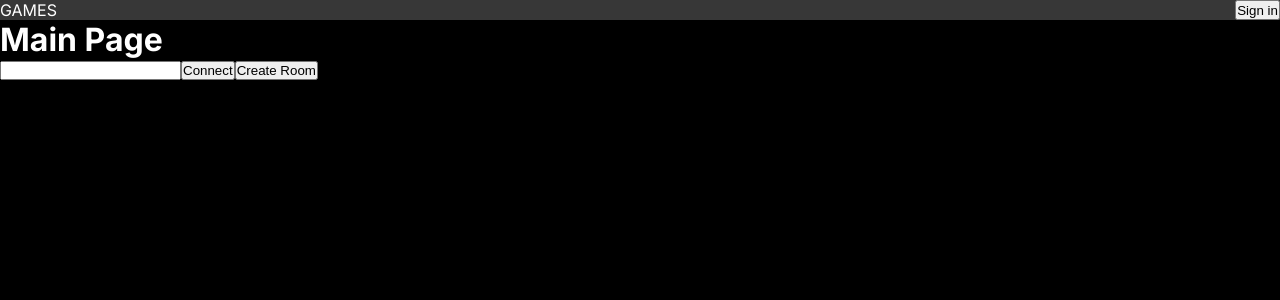
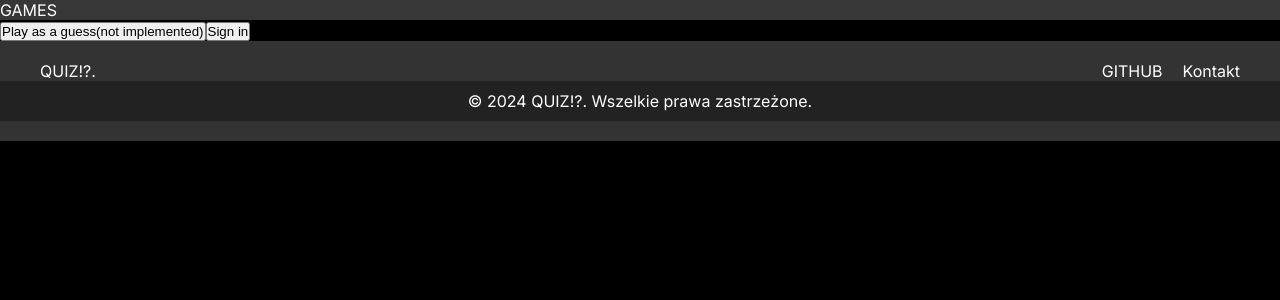
Before and after one commit to Mareczek1311/RiddleZone, a Next.js app in the folder bj_web_client/: page / in a window 1280 px wide. Shown: the top 300 px of the page. Built offline with nearby package versions, Linux system fonts and the light colour scheme; no server answers.

Commit message:
added login page and simple authentication

```diff
--- /dev/null
+++ b/bj_web_client/src/app/components/Footer/Footer.module.css
@@ -0,0 +1,46 @@
+/* Footer.module.css */
+
+.footer {
+    background-color: #333;
+    color: #fff;
+    padding: 20px 0;
+  }
+
+  .footerContent {
+    max-width: 1200px;
+    margin: 0 auto;
+    display: flex;
+    justify-content: space-between;
+    align-items: center;
+  }
+
+  .footerLinks {
+    list-style-type: none;
+    padding: 0;
+    margin: 0;
+  }
+
+  .footerLinks li {
+    display: inline;
+    margin-right: 20px;
+  }
+
+  .footerLinks li:last-child {
+    margin-right: 0;
+  }
+
+  .footerLinks li a {
+    color: #fff;
+    text-decoration: none;
+    transition: color 0.3s ease;
+  }
+
+  .footerLinks li a:hover {
+    color: #ccc;
+  }
+
+  .footerBottom {
+    background-color: #222;
+    padding: 10px 0;
+    text-align: center;
+  }
--- /dev/null
+++ b/bj_web_client/src/app/components/Footer/Footer.tsx
@@ -0,0 +1,21 @@
+import React from 'react';
+import styles from './Footer.module.css'; // Załóżmy, że masz osobny plik CSS dla styli footera
+
+export default function Footer() {
+  return (
+    <footer className={styles.footer}>
+      <div className={styles.footerContent}>
+        <p>QUIZ!?.</p>
+        <nav>
+          <ul className={styles.footerLinks}>
+            <li><a href="#">GITHUB</a></li>
+            <li><a href="#">Kontakt</a></li>
+          </ul>
+        </nav>
+      </div>
+      <div className={styles.footerBottom}>
+        <p>&copy; {new Date().getFullYear()} QUIZ!?. Wszelkie prawa zastrzeżone.</p>
+      </div>
+    </footer>
+  );
+}
--- /dev/null
+++ b/bj_web_client/src/app/components/LoginPage/LoginPage.tsx
@@ -0,0 +1,30 @@
+import styles from  './LoginPage.module.css';
+import React, { useState } from 'react';
+import { onAuthStateChangedHelper, signInWithGoogle, signOutUser } from '../firebase';
+import { User } from 'firebase/auth';
+
+
+interface ChildProps{
+    updateUser: (newValue: User | null) => void;
+}
+
+const LoginPage: React.FC<ChildProps> = ( { updateUser } ) => {
+
+    useState(() => {
+      const unsubscribe = onAuthStateChangedHelper((user) => {
+          updateUser(user);
+
+      })
+
+      return () => unsubscribe()
+    })
+
+    return (
+        <div>
+            <button onClick={ () => {} }>Play as a guess(not implemented)</button>
+            <button onClick={ signInWithGoogle }>Sign in</button>
+        </div>
+    )
+}
+
+export default LoginPage;
--- /dev/null
+++ b/bj_web_client/src/app/components/MainPage/MainPage.css
@@ -0,0 +1,37 @@
+.MainSection{
+    display: flex;
+    flex-direction: column;
+    align-items: center;
+    height: 100vh;
+    background-color: #252525;
+    padding: 0 20px;
+    text-align: center;
+    padding: 20px;
+}
+
+.ManageSection{
+    display: flex;
+    flex-direction: row;
+    align-items: center;
+    height: 60vh;
+    background-color: #252525;
+    padding: 0 20px;
+    text-align: center;
+    padding: 20px;
+}
+
+.JoinRoomSection{
+    display: flex;
+    flex-direction: column;
+    background-color: #252525;
+    padding: 0 20px;
+    padding: 20px;
+}
+
+.CreateRoomSection{
+    display: flex;
+    flex-direction: column;
+    background-color: #252525;
+    padding: 0 20px;
+    padding: 20px;
+}
--- a/bj_web_client/src/app/components/MainPage/MainPage.tsx
+++ b/bj_web_client/src/app/components/MainPage/MainPage.tsx
@@ -1,13 +1,32 @@
+import "./MainPage.css"
+
+import React, { useState } from "react";
+
+export function MainPage() {
+
+  const [inputValue, setInputValue] = useState("");
+
+  const handleInputChange = (event: React.ChangeEvent<HTMLInputElement>) => {
+    setInputValue(event.target.value);
+  };
 
 
-export function MainPage() {
   return (
-    <div>
+    <div className="MainSection">
         <h1>Main Page</h1>
-        <div className="MainSection">
-            <input />
-            <button>Connect</button>
+        <div className="ManageSection">
+          <div className="JoinRoomSection">
+            <input type="text"
+                  value = {inputValue}
+                  onChange = {handleInputChange}
+                  placeholder="Enter room id"
+            />
+            <button>Join Room</button>
+          </div>
+          <div className="CreateRoomSection">
+
             <button> Create Room </button>
+          </div>
         </div>
     </div>
   );
--- a/bj_web_client/src/app/components/Navbar/Navbar.tsx
+++ b/bj_web_client/src/app/components/Navbar/Navbar.tsx
@@ -8,15 +8,7 @@ import { getAuth, onAuthStateChanged, User } from "firebase/auth";
 
 export default function Navbar(){
 
-  const [user, setUser] = useState<null | User >(null)
 
-  useState(() => {
-    const unsubscribe = onAuthStateChangedHelper((user) => {
-        setUser(user);
-    })
-
-    return () => unsubscribe()
-  })
 
 
     return(
@@ -25,13 +17,7 @@ export default function Navbar(){
           GAMES
         </div>
 
-        {
-        user  ?
-            <button onClick={ signOutUser }>Sign out</button>
 
-            :
-            <button onClick={ signInWithGoogle }>Sign in</button>
-          }
      </div>
 
     )
--- a/bj_web_client/src/app/page.tsx
+++ b/bj_web_client/src/app/page.tsx
@@ -6,12 +6,16 @@ import { io } from "socket.io-client";
 import Games from "./components/QuizPage/QuizPage";
 import Head from "next/head";
 import { MainPage } from "./components/MainPage/MainPage";
+import Footer from "./components/Footer/Footer";
+import { User } from "firebase/auth";
+import LoginPage from "./components/LoginPage/LoginPage";
 
 let socket: any;
 
 export default function Home() {
 
   const [isLogged, setIsLogged] = useState(false)
+  const [user, setUser] = useState<User | null>(null)
 
   function connect(){
     socket = io("http://localhost:3001");
@@ -24,6 +28,10 @@ export default function Home() {
     });
   }
 
+  function updateUser(user : User | null){
+    setUser(user);
+  }
+
   function sendMessage(){
     socket.emit("Hello", "message")
   }
@@ -34,21 +42,10 @@ export default function Home() {
         <Navbar />
 
         {
-
-          /*
-        <button onClick={connect}>DOLACZ</button>
-
-          isLogged ?
-            <div>
-              <div>WE are in game</div>
-              <button onClick={sendMessage}></button>
-            </div>
-          :
-          null
-          */
+          user ? <MainPage /> : <LoginPage updateUser={updateUser} />
         }
 
-        <MainPage />
+        <Footer />
 
       </div>
   );
```
Also changed, not shown: bj_web_client/src/app/components/LoginPage/LoginPage.module.css (added).
